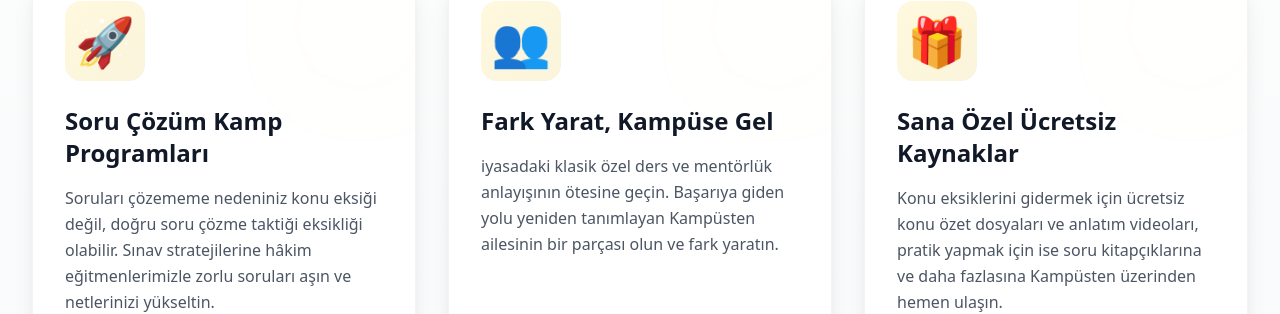
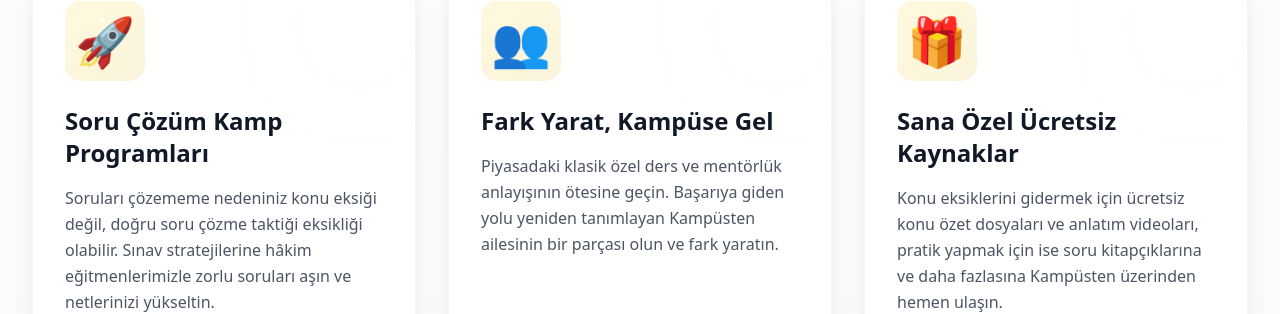
Before and after one commit to gokhandemirci1/kampusten_org, a React (Vite) app: page / in a window 1280 px wide. Shown: the part 1650-1964 px from the top of the page. Built offline with nearby package versions, Linux system fonts and the light colour scheme.

Commit message:
Update Services component

```diff
--- a/src/components/Services.jsx
+++ b/src/components/Services.jsx
@@ -26,7 +26,7 @@ const services = [
   {
     icon: '👥',
     title: 'Fark Yarat, Kampüse Gel',
-    description: 'iyasadaki klasik özel ders ve mentörlük anlayışının ötesine geçin. Başarıya giden yolu yeniden tanımlayan Kampüsten ailesinin bir parçası olun ve fark yaratın.',
+    description: 'Piyasadaki klasik özel ders ve mentörlük anlayışının ötesine geçin. Başarıya giden yolu yeniden tanımlayan Kampüsten ailesinin bir parçası olun ve fark yaratın.',
   },
   {
     icon: '🎁',
```
